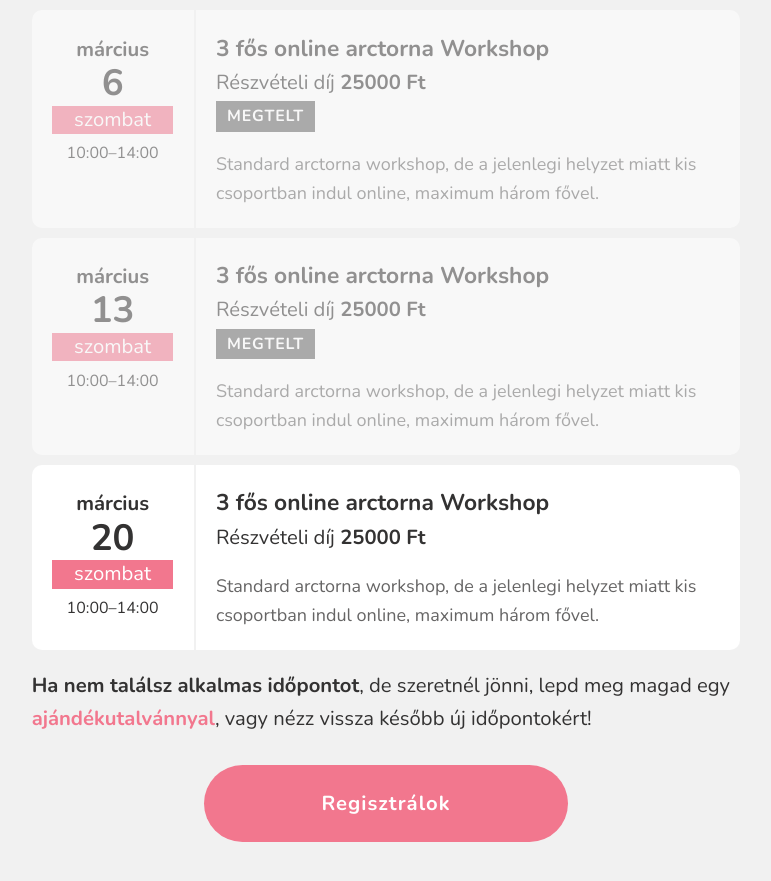
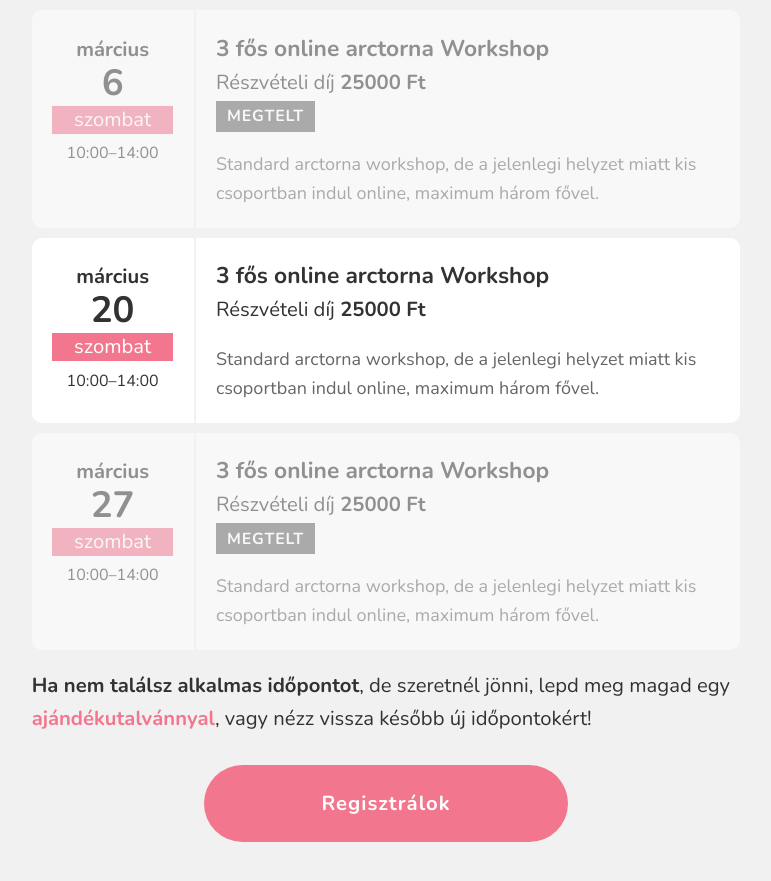
Before and after one commit to monikamudra/arctorna, a Jekyll site: the page built from workshop.md, in a window 1280 px wide and 900 px high, scrolled down 2548 px. Shown: the top 881 px of the window, without its empty margins (254-1025 px from the left). Built offline with Jekyll 4.4.1, drawn with Linux system fonts in a browser that asks for light colours; some of the changed lines change nothing that is shown.

Commit message:
Update workshop event

```diff
--- a/_data/workshop.yaml
+++ b/_data/workshop.yaml
@@ -45,15 +45,6 @@ events:
       Standard arctorna workshop, de a jelenlegi helyzet miatt kis csoportban
       indul online, maximum három fővel.
     full: true
-  - date: 2021-3-13-T10:00
-    start: "10:00"
-    end: "14:00"
-    title: 3 fős online arctorna Workshop
-    price: 25000
-    description: >-
-      Standard arctorna workshop, de a jelenlegi helyzet miatt kis csoportban
-      indul online, maximum három fővel.
-    full: true
   - date: 2021-3-20-T10:00
     start: "10:00"
     end: "14:00"
@@ -63,3 +54,12 @@ events:
       Standard arctorna workshop, de a jelenlegi helyzet miatt kis csoportban
       indul online, maximum három fővel.
     full: false
+  - date: 2021-3-27-T10:00
+    start: "10:00"
+    end: "14:00"
+    title: 3 fős online arctorna Workshop
+    price: 25000
+    description: >-
+      Standard arctorna workshop, de a jelenlegi helyzet miatt kis csoportban
+      indul online, maximum három fővel.
+    full: true
```
